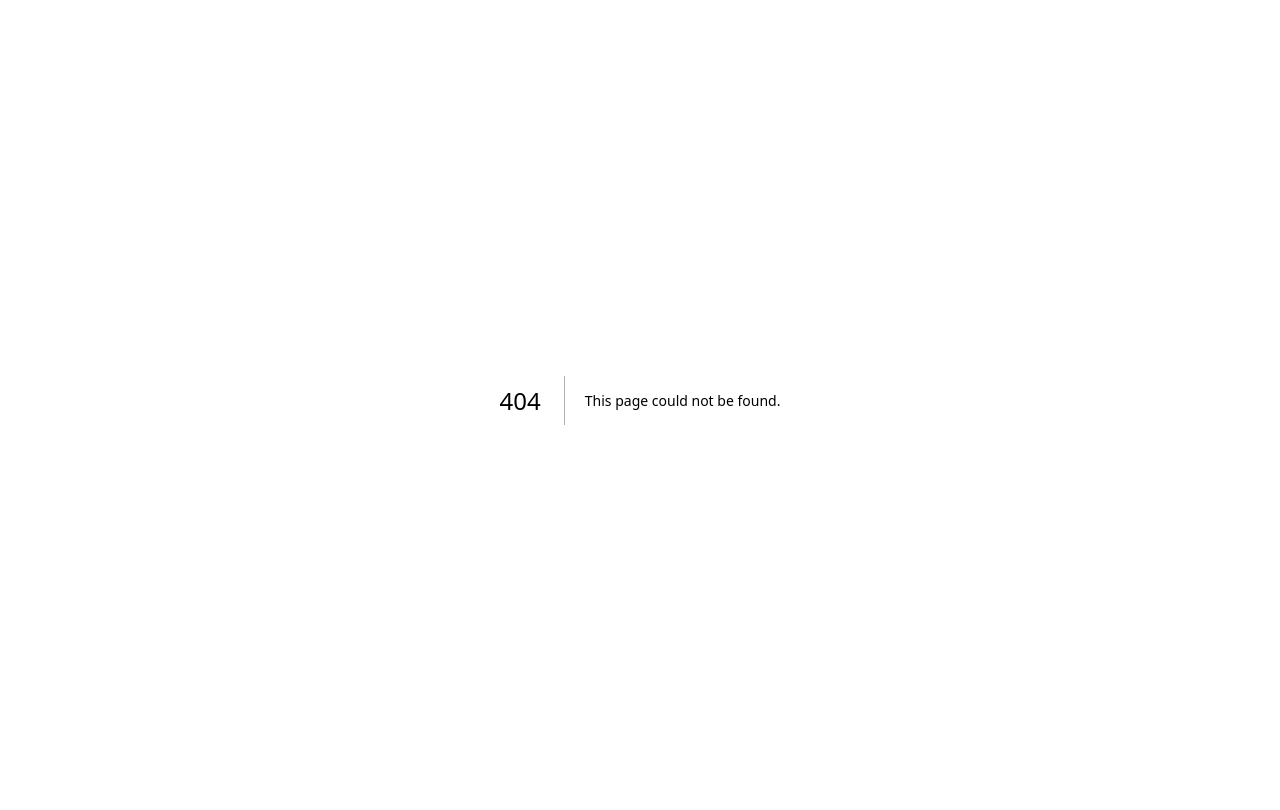
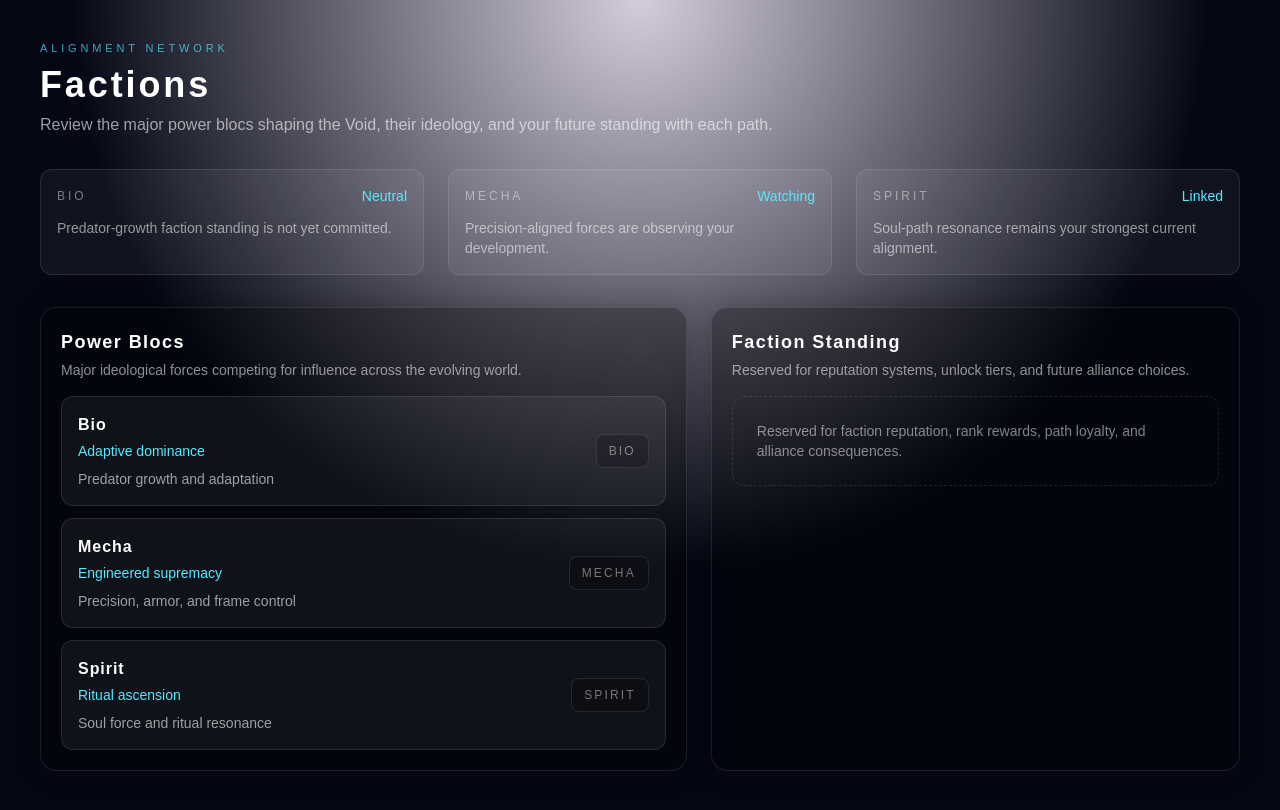
Before and after one commit to ironeslay3rs/void-wars-game, a Next.js app: page /factions in a window 1280 px wide. Before the commit this address had no page. Built offline with nearby package versions, Linux system fonts and the light colour scheme.

Commit message:
Add factions route and complete bottom navigation skeleton

```diff
--- /dev/null
+++ b/app/factions/page.tsx
@@ -0,0 +1,73 @@
+import ScreenHeader from "@/components/shared/ScreenHeader";
+import SectionCard from "@/components/shared/SectionCard";
+import PlaceholderPanel from "@/components/shared/PlaceholderPanel";
+import { factionsScreenData } from "@/features/factions/factionsScreenData";
+import { factionData } from "@/features/factions/factionData";
+
+export default function FactionsPage() {
+  return (
+    <main className="min-h-screen bg-[radial-gradient(circle_at_top,_rgba(70,40,110,0.24),_rgba(5,8,20,1)_55%)] px-6 py-10 text-white md:px-10">
+      <div className="mx-auto flex max-w-7xl flex-col gap-8">
+        <ScreenHeader
+          eyebrow={factionsScreenData.eyebrow}
+          title={factionsScreenData.title}
+          subtitle={factionsScreenData.subtitle}
+        />
+
+        <div className="grid gap-6 md:grid-cols-3">
+          {factionsScreenData.cards.map((card) => (
+            <PlaceholderPanel
+              key={card.label}
+              label={card.label}
+              value={card.value}
+              hint={card.hint}
+            />
+          ))}
+        </div>
+
+        <div className="grid gap-6 lg:grid-cols-[1.1fr_0.9fr]">
+          <SectionCard
+            title="Power Blocs"
+            description="Major ideological forces competing for influence across the evolving world."
+          >
+            <div className="space-y-3">
+              {factionData.map((faction) => (
+                <div
+                  key={faction.id}
+                  className="rounded-xl border border-white/10 bg-white/5 p-4"
+                >
+                  <div className="flex items-center justify-between gap-4">
+                    <div>
+                      <h3 className="text-base font-semibold tracking-[0.06em] text-white">
+                        {faction.name}
+                      </h3>
+                      <p className="mt-1 text-sm text-cyan-300">
+                        {faction.tagline}
+                      </p>
+                      <p className="mt-2 text-sm text-white/60">
+                        {faction.description}
+                      </p>
+                    </div>
+
+                    <div className="rounded-lg border border-white/10 bg-black/20 px-3 py-2 text-xs uppercase tracking-[0.18em] text-white/45">
+                      {faction.themeKey}
+                    </div>
+                  </div>
+                </div>
+              ))}
+            </div>
+          </SectionCard>
+
+          <SectionCard
+            title="Faction Standing"
+            description="Reserved for reputation systems, unlock tiers, and future alliance choices."
+          >
+            <div className="rounded-xl border border-dashed border-white/10 p-6 text-sm text-white/50">
+              Reserved for faction reputation, rank rewards, path loyalty, and alliance consequences.
+            </div>
+          </SectionCard>
+        </div>
+      </div>
+    </main>
+  );
+}
--- /dev/null
+++ b/features/factions/factionsScreenData.ts
@@ -0,0 +1,23 @@
+export const factionsScreenData = {
+  eyebrow: "Alignment Network",
+  title: "Factions",
+  subtitle:
+    "Review the major power blocs shaping the Void, their ideology, and your future standing with each path.",
+  cards: [
+    {
+      label: "Bio",
+      value: "Neutral",
+      hint: "Predator-growth faction standing is not yet committed.",
+    },
+    {
+      label: "Mecha",
+      value: "Watching",
+      hint: "Precision-aligned forces are observing your development.",
+    },
+    {
+      label: "Spirit",
+      value: "Linked",
+      hint: "Soul-path resonance remains your strongest current alignment.",
+    },
+  ],
+};
```
